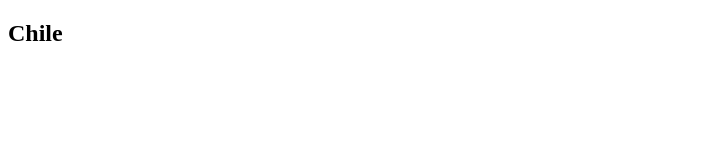
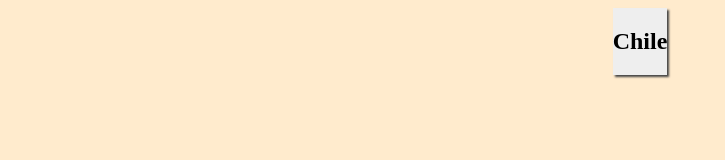
Before and after one commit to garrettgsb/intro-to-git-workflow, a plain HTML site: page index.html in a window 1280 px wide. Shown: the whole page, without its empty margins (0-725 px from the left). Drawn offline with Linux system fonts and the light colour scheme.

Commit message:
Connect stylesheet and add basic styling

```diff
--- a/index.html
+++ b/index.html
@@ -3,6 +3,7 @@
   <head>
     <meta charset="utf-8">
     <title>Facts About Chile</title>
+    <link rel="stylesheet" href="style.css">
   </head>
   <body>
     <main>
--- a/style.css
+++ b/style.css
@@ -0,0 +1,15 @@
+body {
+  display: flex;
+  flex-direction: column;
+  justify-content: center;
+  align-items: center;
+
+  background: blanchedalmond;
+}
+
+main {
+  display: flex;
+  background: #EEE;
+  box-shadow: 2px 2px 2px #444;
+  max-width: 80vw;
+}
```
